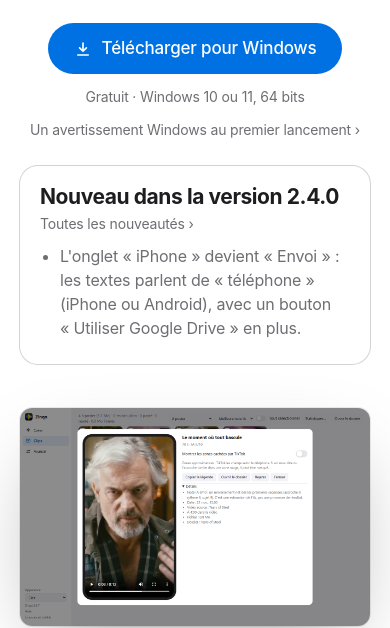
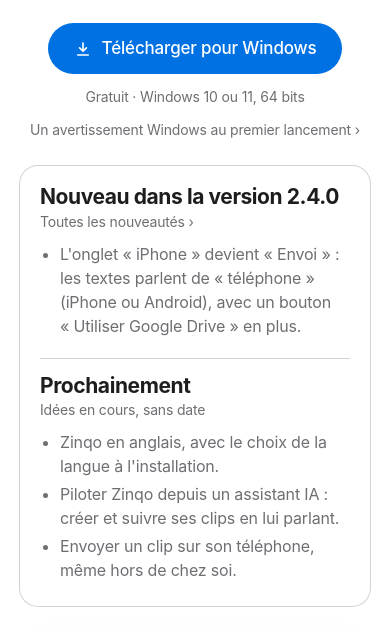
Before and after one commit to DXTR-Codex/zinqo, a plain HTML site: page docs/index.html in a window 390 px wide. Shown: the part 489-1117 px from the top of the page. Drawn offline with Linux system fonts and the light colour scheme.

Commit message:
Site : synchronise avec Zinqo 2.4.0
Co-Authored-By: Claude Sonnet 5.5 <noreply@anthropic.com>

```diff
--- a/docs/index.html
+++ b/docs/index.html
@@ -44,7 +44,7 @@
     <a class="small more" href="#smartscreen">Un avertissement Windows au premier lancement</a>
   </div>
   <aside class="nouv" aria-labelledby="t-nouv"><!--NOUV-->
-  <div class="nh"><h2 id="t-nouv">Nouveau dans la version 2.4.0</h2><a class="small more" href="nouveautes.html">Toutes les nouveautés</a></div><ul><li>L'onglet «&nbsp;iPhone&nbsp;» devient «&nbsp;Envoi&nbsp;»&nbsp;: les textes parlent de «&nbsp;téléphone&nbsp;» (iPhone ou Android), avec un bouton «&nbsp;Utiliser Google Drive&nbsp;» en plus.</li></ul><!--/NOUV--></aside>
+  <div class="nc2"><div><div class="nh"><h2 id="t-nouv">Nouveau dans la version 2.4.0</h2><a class="small more" href="nouveautes.html">Toutes les nouveautés</a></div><ul><li>L'onglet «&nbsp;iPhone&nbsp;» devient «&nbsp;Envoi&nbsp;»&nbsp;: les textes parlent de «&nbsp;téléphone&nbsp;» (iPhone ou Android), avec un bouton «&nbsp;Utiliser Google Drive&nbsp;» en plus.</li></ul></div><div><div class="nh"><h2 id="t-av">Prochainement</h2><span class="small">Idées en cours, sans date</span></div><ul><li>Zinqo en anglais, avec le choix de la langue à l'installation.</li><li>Piloter Zinqo depuis un assistant IA&nbsp;: créer et suivre ses clips en lui parlant.</li><li>Envoyer un clip sur son téléphone, même hors de chez soi.</li></ul></div></div><!--/NOUV--></aside>
 
   <figure class="stage">
     <picture><source media="(prefers-color-scheme: dark)" srcset="img/ui-apercu-dark.webp 1280w, img/ui-apercu-dark@2x.webp 2560w" sizes="(min-width:1040px) 1000px, 100vw"><img class="shot-img" src="img/ui-apercu-light.webp" srcset="img/ui-apercu-light.webp 1280w, img/ui-apercu-light@2x.webp 2560w" sizes="(min-width:1040px) 1000px, 100vw" width="1280" height="800" fetchpriority="high" alt="Capture de Zinqo : l'aperçu d'un clip vertical dans un cadre de téléphone, avec l'accroche « You're a jerk, Tom! » et les sous-titres, à côté des boutons Copier la légende et Ouvrir le dossier."></picture>
--- a/docs/style.css
+++ b/docs/style.css
@@ -75,6 +75,11 @@ section{padding:96px 0}
 .doc .nouv h2{margin:0}
 .doc .nouv ul{margin:10px 0 0;padding-left:20px;color:var(--muted)}
 .doc .nouv li{margin:4px 0}
+.nouv:has(.nc2){max-width:980px}
+.nc2{display:grid;grid-template-columns:4fr 6fr;gap:0 26px}
+.nc2>div+div{padding-left:26px;border-left:1px solid var(--line)}
+.nc2 .nh{display:block}
+.nc2 .nh .small{display:block;margin-top:2px}
 .nh{display:flex;flex-wrap:wrap;align-items:baseline;justify-content:space-between;gap:4px 16px}
 .doc .how{margin-top:20px}
 .dl{margin:28px 0 8px;display:flex;flex-direction:column;align-items:flex-start;gap:12px}
@@ -200,5 +205,7 @@ code{font:14px ui-monospace,SFMono-Regular,Consolas,monospace;background:var(--s
   .hero{padding-top:48px}
   .stage{margin-top:44px;padding-bottom:28px}
   .tl,.nouv{padding:20px;border-radius:18px}
+  .nc2{grid-template-columns:1fr}
+  .nc2>div+div{padding:16px 0 0;margin-top:16px;border-left:0;border-top:1px solid var(--line)}
   .how li{font-size:17px}
 }
```
